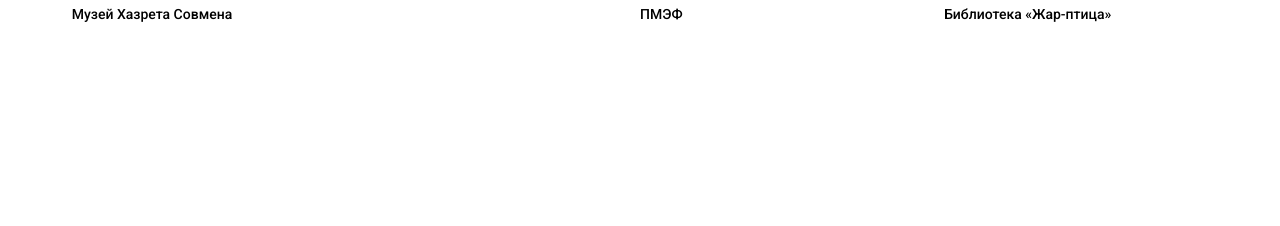
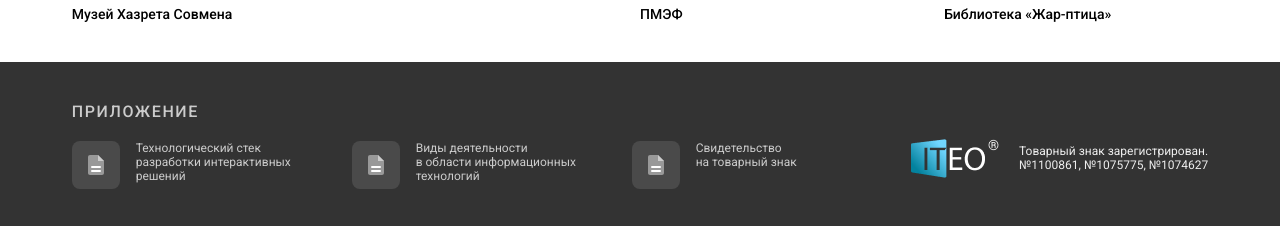
Before and after one commit to gbreadman13code/iteo, a React (Vite) app: page /projects in a window 1280 px wide. Shown: the part 1496-1722 px from the top of the page. Before the commit the page ends 1558 px from the top, so only its background shows below. Built offline with nearby package versions, Linux system fonts and the light colour scheme.

Commit message:
feat: add footer to all pages

```diff
--- a/src/pages/contacts/index.tsx
+++ b/src/pages/contacts/index.tsx
@@ -2,7 +2,6 @@ import './ContactsPage.scss';
 
 import { useEffect, useRef, useState } from 'react';
 import vkIcon from './assets/vk.png';
-import ContactsAppendix from './ContactsAppendix';
 
 const MOBILE_BREAKPOINT = 1200;
 
@@ -178,7 +177,6 @@ const ContactsPage = () => {
         <div ref={mapRef} className="contacts-page__map" />
       </div>
 
-      <ContactsAppendix />
     </div>
   );
 };
--- /dev/null
+++ b/src/widgets/contacts-appendix/index.ts
@@ -0,0 +1 @@
+export { default as ContactsAppendix } from './ui/ContactsAppendix/ContactsAppendix';
--- a/src/widgets/layout/ui/BaseLayout/BaseLayout.tsx
+++ b/src/widgets/layout/ui/BaseLayout/BaseLayout.tsx
@@ -1,6 +1,6 @@
 import { Outlet } from 'react-router-dom';
 import { Header } from '@/widgets/header/ui/Header/Header';
-// // import { Footer } from '@/widgets/footer/ui/Footer/Footer';
+import { ContactsAppendix } from '@/widgets/contacts-appendix';
 import './BaseLayout.scss';
 
 export const BaseLayout = () => {
@@ -10,7 +10,7 @@ export const BaseLayout = () => {
       <main className="base-layout__main">
         <Outlet />
       </main>
-      {/* <Footer /> */}
+      <ContactsAppendix />
     </div>
   );
 };
```
Also changed, not shown: src/widgets/contacts-appendix/ui/ContactsAppendix/ContactsAppendix.scss (renamed from src/pages/contacts/ContactsAppendix.scss), src/widgets/contacts-appendix/ui/ContactsAppendix/ContactsAppendix.tsx (renamed from src/pages/contacts/ContactsAppendix.tsx).
